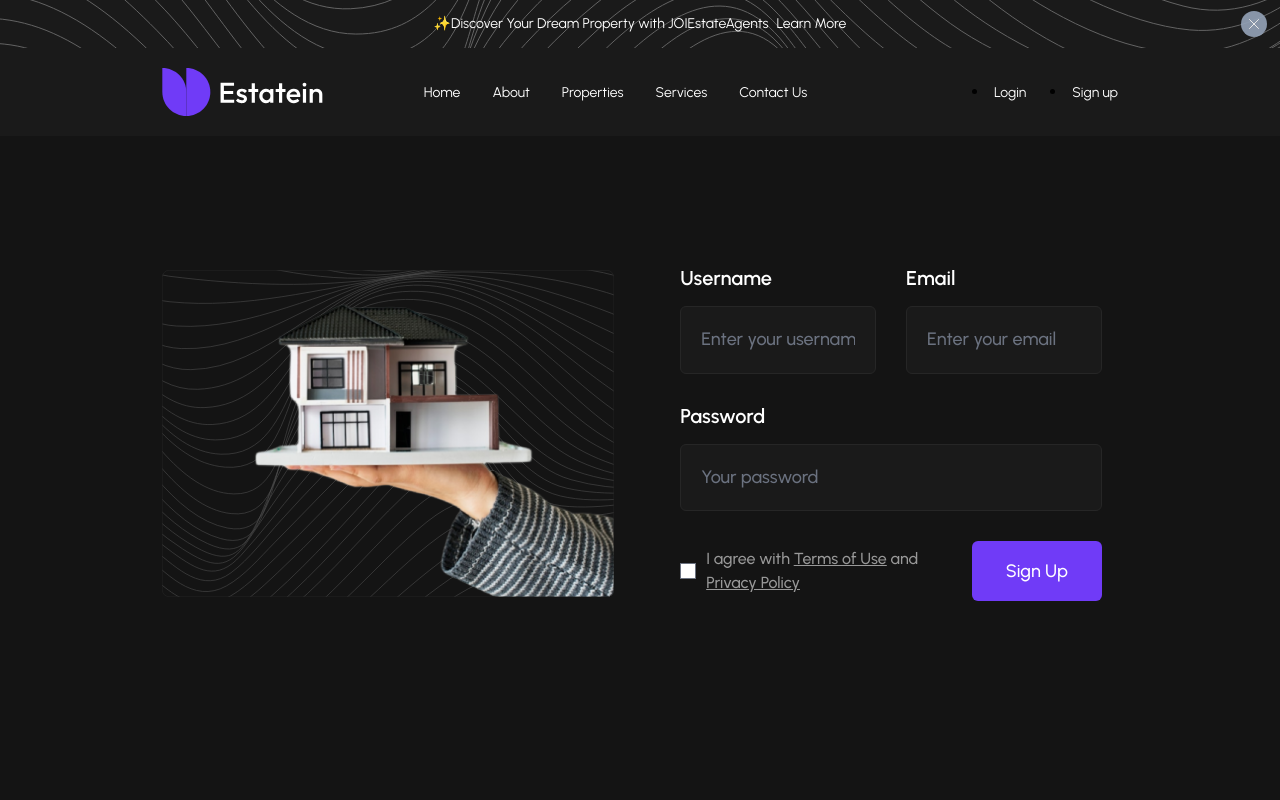
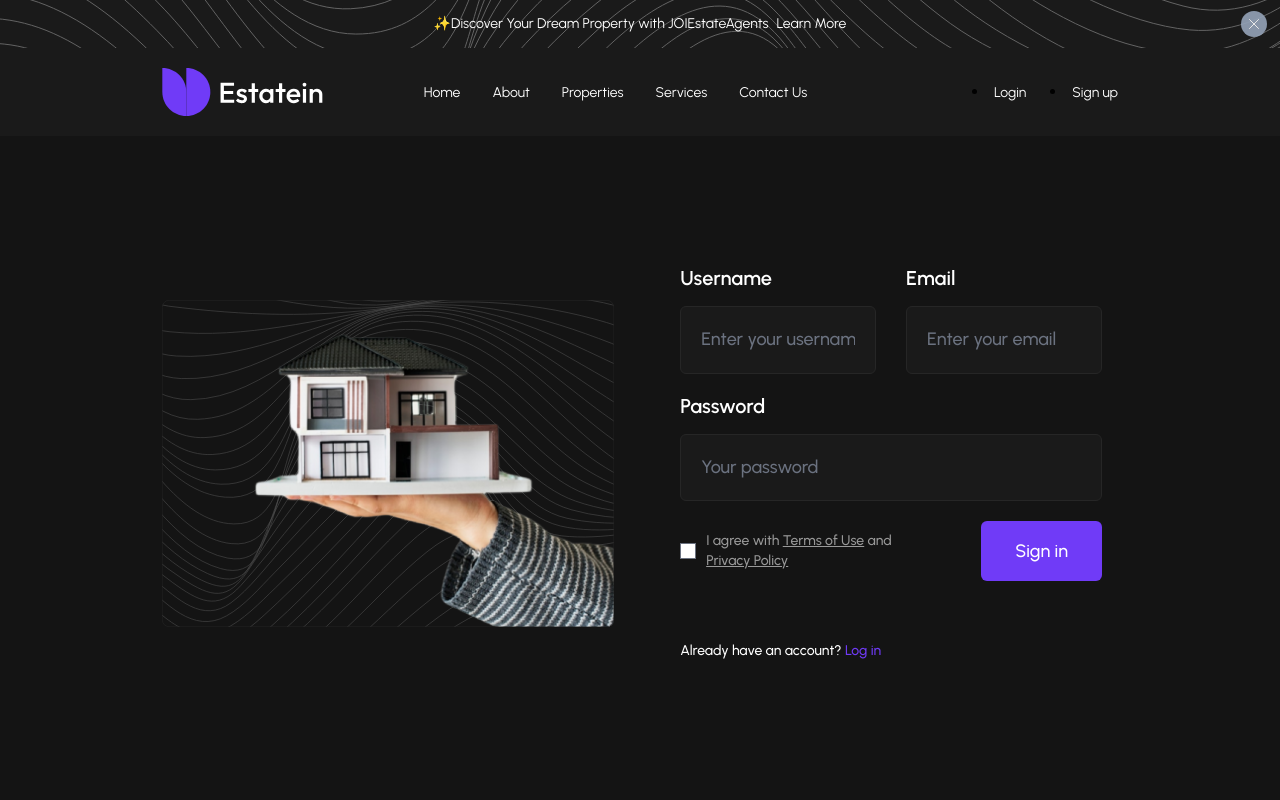
Before and after one commit to JulianIfesiokwu/JOIRentalAgents, a React (Vite) app in the folder client/: page /signup in a window 1280 px wide. Shown: the top 800 px of the page. Built offline with nearby package versions, Linux system fonts and the light colour scheme.

Commit message:
Feat: adding link o login page

```diff
--- a/client/src/pages/SignUp.jsx
+++ b/client/src/pages/SignUp.jsx
@@ -1,7 +1,8 @@
 import { useState } from "react";
-import { useNavigate } from "react-router-dom";
+import { useNavigate, Link } from "react-router-dom";
 import { ToastContainer, toast } from "react-toastify";
 import "react-toastify/dist/ReactToastify.css";
+import { Spinner } from "flowbite-react";
 
 import ClientDetails from "../components/ClientDetails";
 
@@ -13,16 +14,9 @@ const SignUp = () => {
   });
   const [termsAccepted, setTermsAccepted] = useState(false);
   const [loading, setLoading] = useState(false);
-  const [error, setError] = useState(false);
+  const [error, setError] = useState(null);
+  const [disabled, setDisabled] = useState(false);
   const navigate = useNavigate();
-
-  const userCreated = () => {
-    toast("Your account has been created");
-
-    toast.success("Success Notification !", {
-      position: "top-center",
-    });
-  };
 
   const handleChange = (e) => {
     if (
@@ -36,9 +30,16 @@ const SignUp = () => {
 
   const handleSubmit = async (e) => {
     e.preventDefault();
+    setError(null);
+
+    if (!termsAccepted) {
+      setError("Please accept the Terms of Use & Privacy Policy");
+      return;
+    }
 
     try {
       setLoading(true);
+      setDisabled(true);
       const res = await fetch("/api/auth/signup", {
         method: "POST",
         headers: {
@@ -50,11 +51,14 @@ const SignUp = () => {
       const data = await res.json();
       if (!res.ok) {
         setLoading(false);
+        setDisabled(false);
+        console.log(data);
         return;
       }
 
       if (res.ok) {
         toast("Account created successfully!");
+        setDisabled(!disabled);
         setTimeout(() => {
           navigate("/login");
         }, 2500);
@@ -89,7 +93,7 @@ const SignUp = () => {
           onSubmit={handleSubmit}
           className='w-full md:basis-1/2 flex flex-col md:flex-row flex-wrap rounded-[12px] gap-5 md:gap-10 lg:gap-[40px] p-4 md:py-[40px] lg:py-[50px]'
         >
-          <div className='md:flex md:flex-col gap-[30px] items-center md:w-full'>
+          <div className='md:flex md:flex-col gap-[20px] md:w-full'>
             <div className='flex flex-col md:flex-row md:justify-between w-full gap-5 md:gap-[30px]'>
               <ClientDetails
                 type={"text"}
@@ -123,28 +127,52 @@ const SignUp = () => {
                   type='checkbox'
                   placeholder=''
                   value={termsAccepted}
-                  onClick={() => setTermsAccepted(!termsAccepted)}
+                  onClick={() => {
+                    setTermsAccepted(!termsAccepted);
+                    console.log(termsAccepted);
+                  }}
                 />
-                <p className='text-sm md:text-base font-medium leading-[1.5] text-[#999999]'>
+                <p className='text-sm md:text-sm font-medium leading-[1.5] text-[#999999]'>
                   I agree with <a className='underline'>Terms of Use</a> and{" "}
                   <a className='underline'>Privacy Policy</a>
                 </p>
               </div>
               <button
+                disabled={disabled}
                 type='submit'
                 className='text-sm md:text-base lg:text-[18px] leading-[1.24] font-medium bg-[#703BF7] px-[34px] lg:px-46 py-[14px] lg:py-[18px] rounded-[6px] absolute-white w-full md:w-auto md:shrink-0'
               >
-                Sign Up
+                {loading ? (
+                  <>
+                    <Spinner size='sm' />
+                    {"  "}
+                    <span>Creating account</span>
+                  </>
+                ) : (
+                  "Sign in"
+                )}
               </button>
             </div>
+            <p className='absolute-white text-sm font-medium'>{error}</p>
           </div>
+          <p className='absolute-white text-sm font-medium'>
+            Already have an account?{" "}
+            <Link
+              to='/login'
+              href=''
+              className='text-[#703BF7]'
+            >
+              {" "}
+              Log in
+            </Link>
+          </p>
         </form>
       </div>
       <ToastContainer
         position='top-right'
         autoClose={2000}
         hideProgressBar={true}
-        theme='dark'
+        theme='light'
       />
     </div>
   );
```
